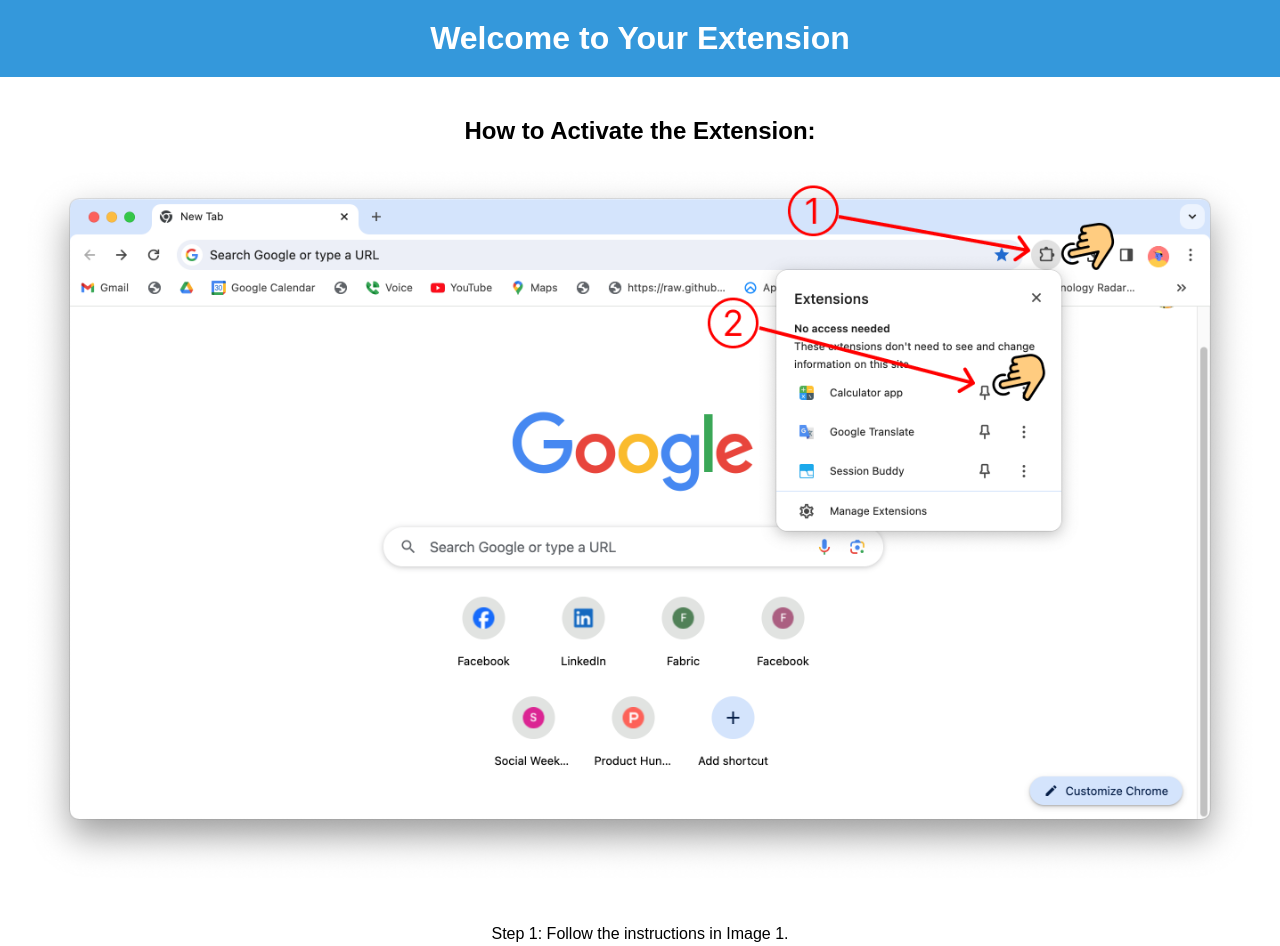
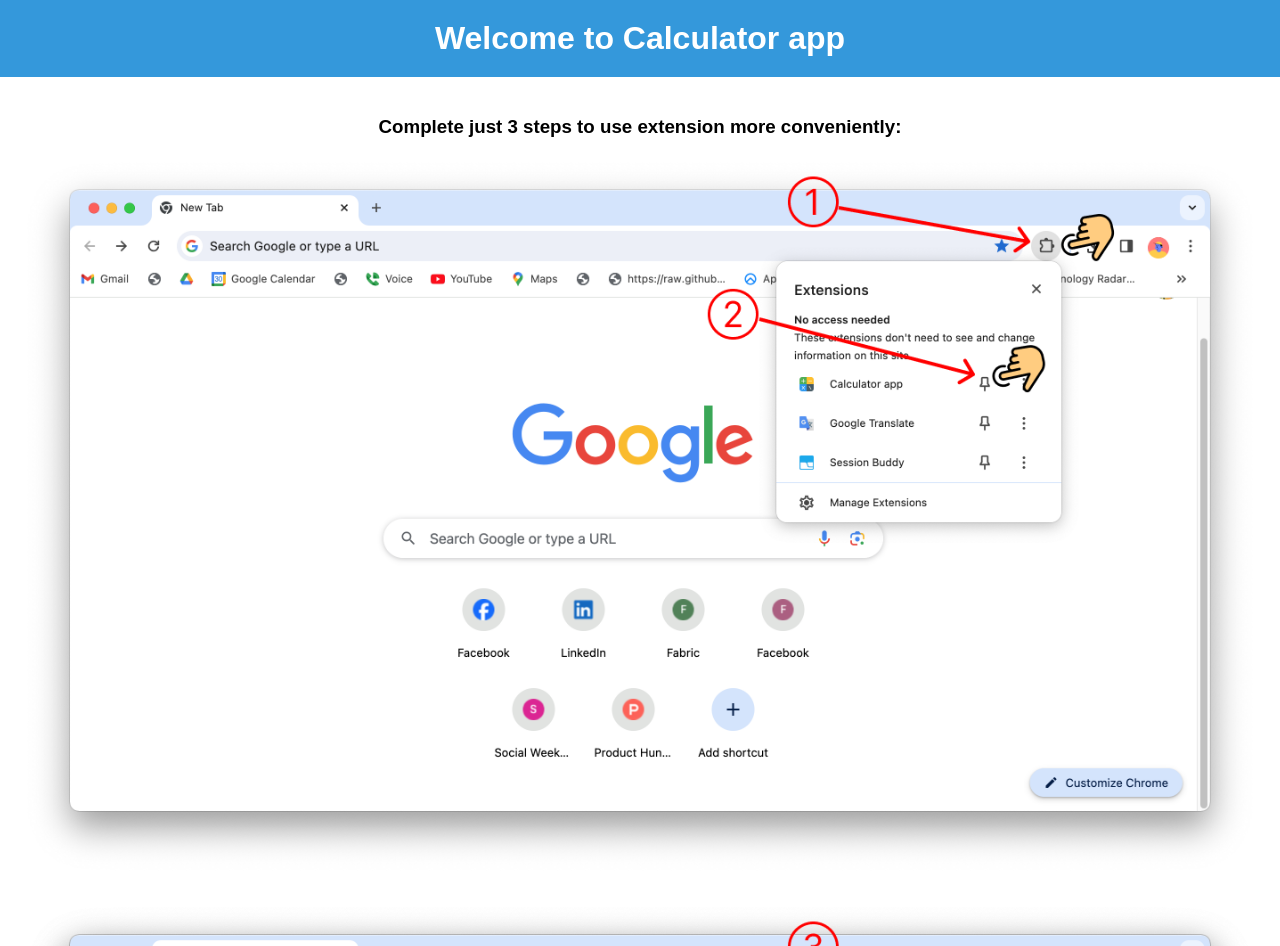
Before and after one commit to darkwind666/CalculatorExtensionSite, a plain HTML site: page index.html in a window 1280 px wide. Shown: the top 946 px of the page. Drawn offline with Linux system fonts and the light colour scheme.

Commit message:
Update index.html

```diff
--- a/index.html
+++ b/index.html
@@ -8,17 +8,15 @@
 </head>
 <body>
     <header>
-        <h1>Welcome to Your Extension</h1>
+        <h1>Welcome to Calculator app</h1>
     </header>
     <section>
-        <h2>How to Activate the Extension:</h2>
+        <h3>Complete just 3 steps to use extension more conveniently:</h3>
         <div>
             <img src="WelcomeScreen1.png" alt="Image 1">
-            <p>Step 1: Follow the instructions in Image 1.</p>
         </div>
         <div>
             <img src="WelcomeScreen2.png" alt="Image 2">
-            <p>Step 2: Follow the instructions in Image 2.</p>
         </div>
     </section>
 </body>
```
